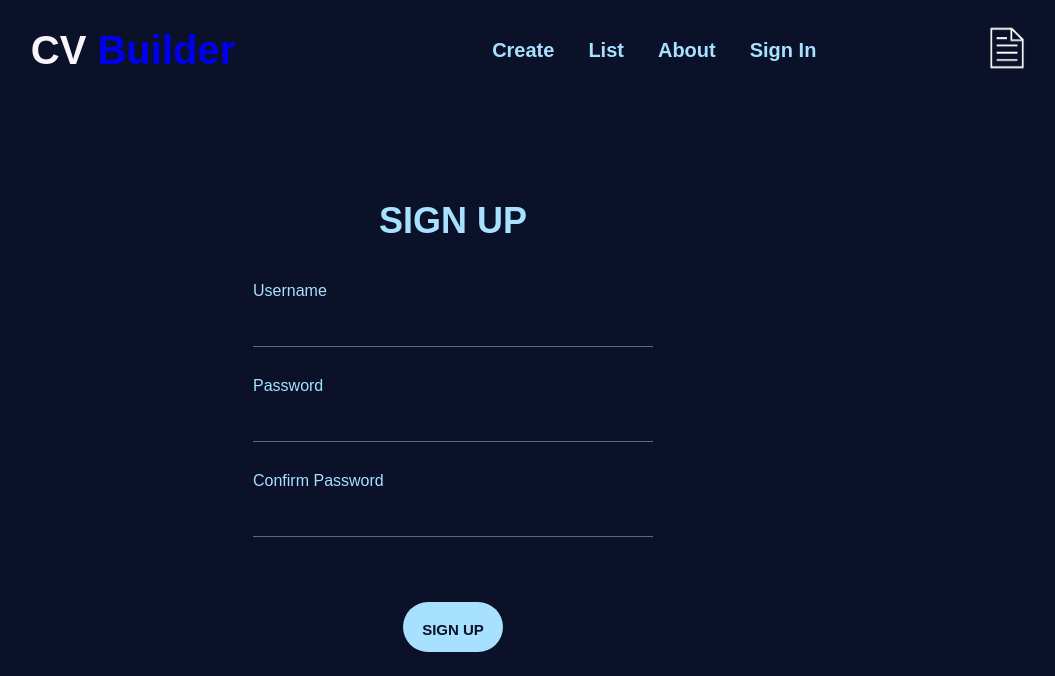
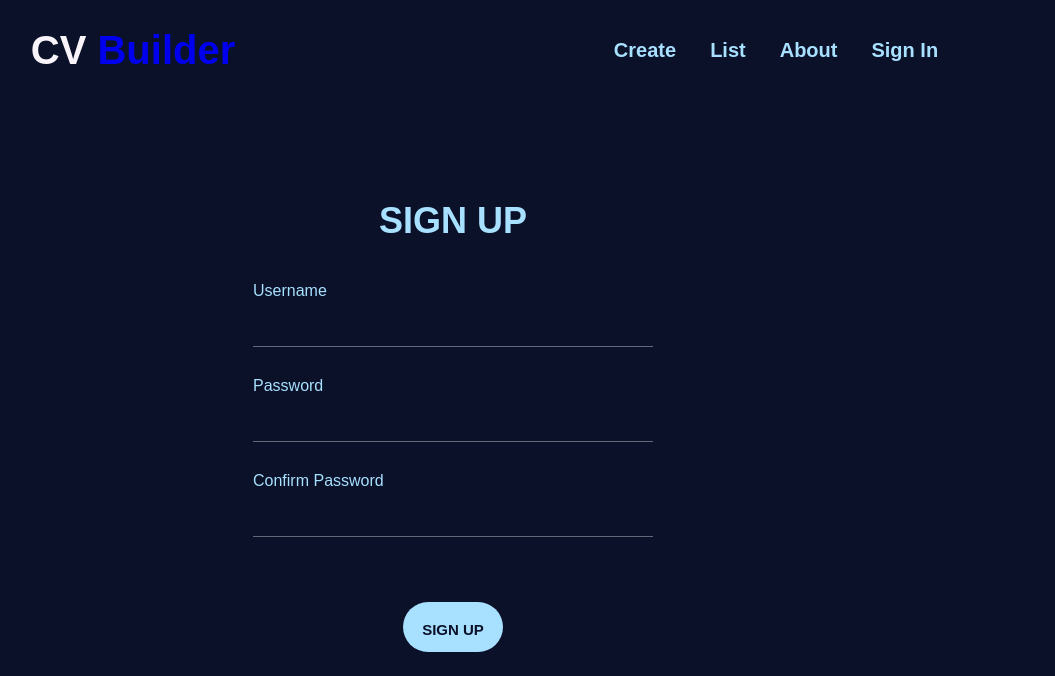
Before and after one commit to l00tus/cv-builder, a Flask app: page /register in a window 1280 px wide. Shown: the top 676 px of the page, without its empty margins (187-1242 px from the left). Run offline with Flask 3, Linux system fonts and the light colour scheme; some web fonts are replaced.

Commit message:
Fix header on all templates

```diff
--- a/templates/about.html
+++ b/templates/about.html
@@ -35,7 +35,6 @@
                     <a href="/login">Sign In</a>
                 </div>
             {% endif %}
-            <a href="/home"><img class="nav-img" src="../static/assets/nav-img.png"></a>
         </div>
     </div>
 </body>
--- a/templates/create.html
+++ b/templates/create.html
@@ -36,7 +36,6 @@
                     <a href="/login">Sign In</a>
                 </div>
             {% endif %}
-            <a href="/home"><img class="nav-img" src="../static/assets/nav-img.png"></a>
         </div>
     </div>
 
--- a/templates/list.html
+++ b/templates/list.html
@@ -36,7 +36,6 @@
                     <a href="/login">Sign In</a>
                 </div>
             {% endif %}
-            <a href="/home"><img class="nav-img" src="../static/assets/nav-img.png"></a>
         </div>
     </div>
 
--- a/templates/signin.html
+++ b/templates/signin.html
@@ -36,7 +36,6 @@
                     <a href="/login">Sign In</a>
                 </div>
             {% endif %}
-            <a href="/home"><img class="nav-img" src="../static/assets/nav-img.png"></a>
         </div>
     </div>
 
--- a/templates/signup.html
+++ b/templates/signup.html
@@ -36,7 +36,6 @@
                     <a href="/login">Sign In</a>
                 </div>
             {% endif %}
-            <a href="/home"><img class="nav-img" src="../static/assets/nav-img.png"></a>
         </div>
     </div>
 
```
